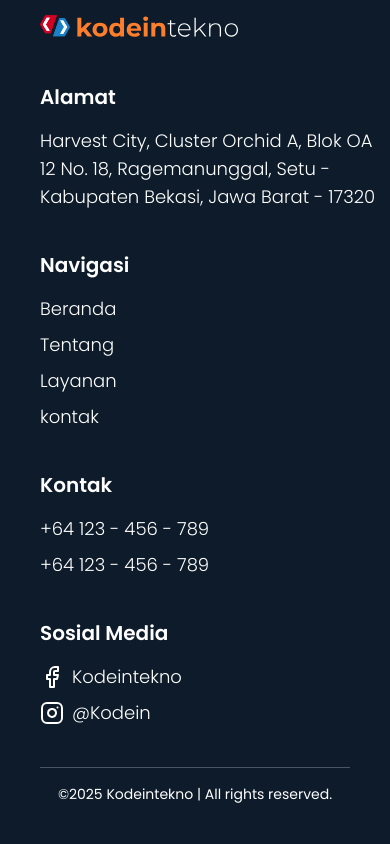
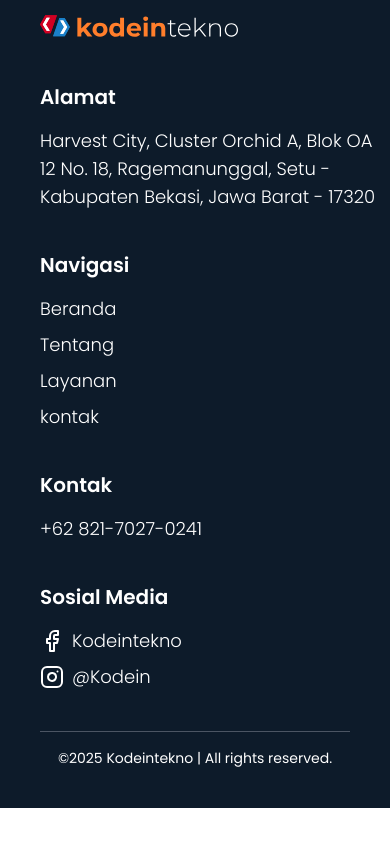
Before and after one commit to kodeintekno/web-kodeintekno, a Next.js app: page / in a window 390 px wide. Shown: the part 3419-4263 px from the top of the page. After the commit the page ends 4227 px from the top, so only its background shows below. Built offline with nearby package versions, Linux system fonts and the light colour scheme.

Commit message:
update phone number

```diff
--- a/src/components/Footer.tsx
+++ b/src/components/Footer.tsx
@@ -58,8 +58,7 @@ const Footer = () => {
         <div>
           <h3 className="font-semibold text-xl mb-4">Kontak</h3>
           <ul className="space-y-2 text-lg font-light">
-            <li>+64 123 - 456 - 789</li>
-            <li>+64 123 - 456 - 789</li>
+            <li>+62 821-7027-0241</li>
           </ul>
         </div>
 
```
